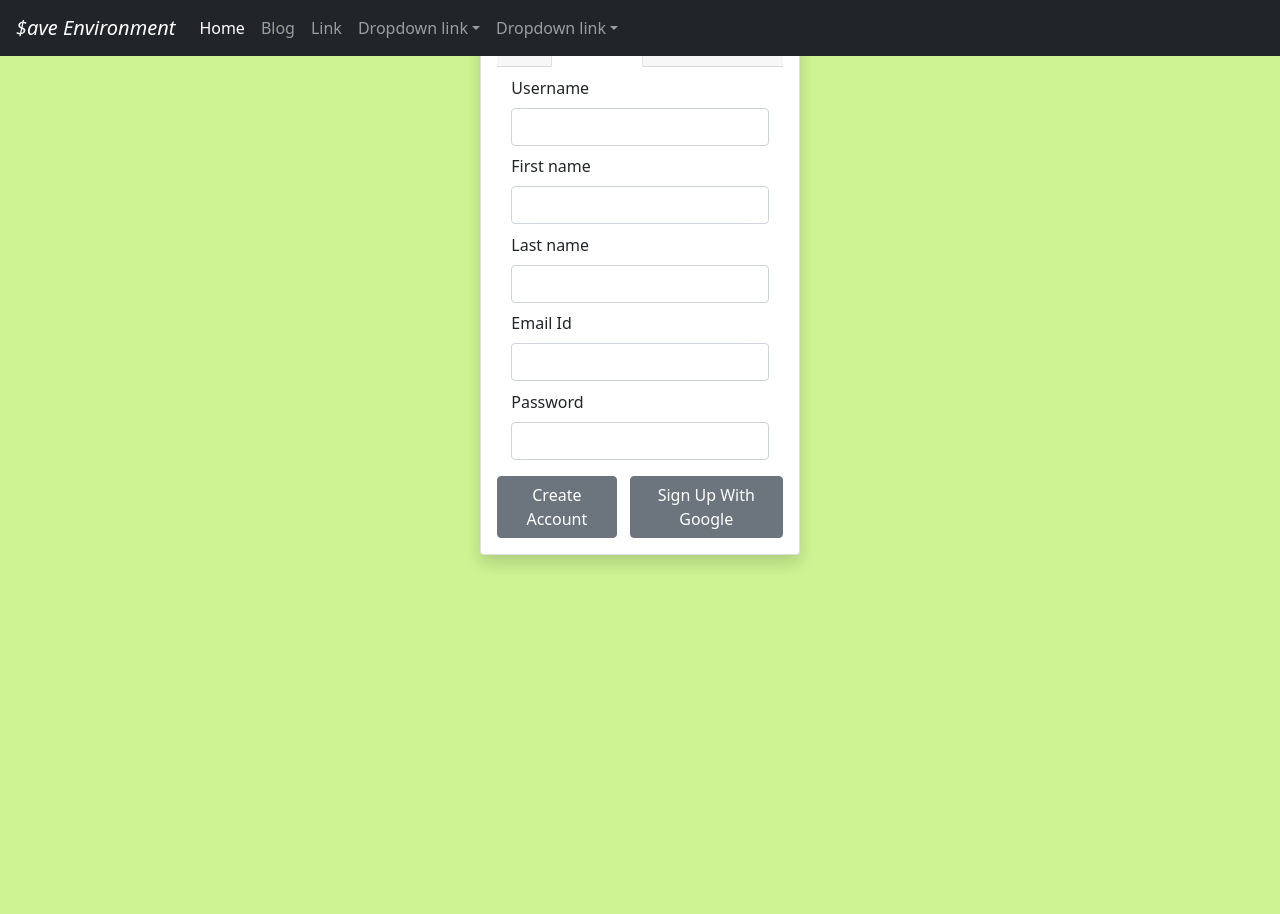
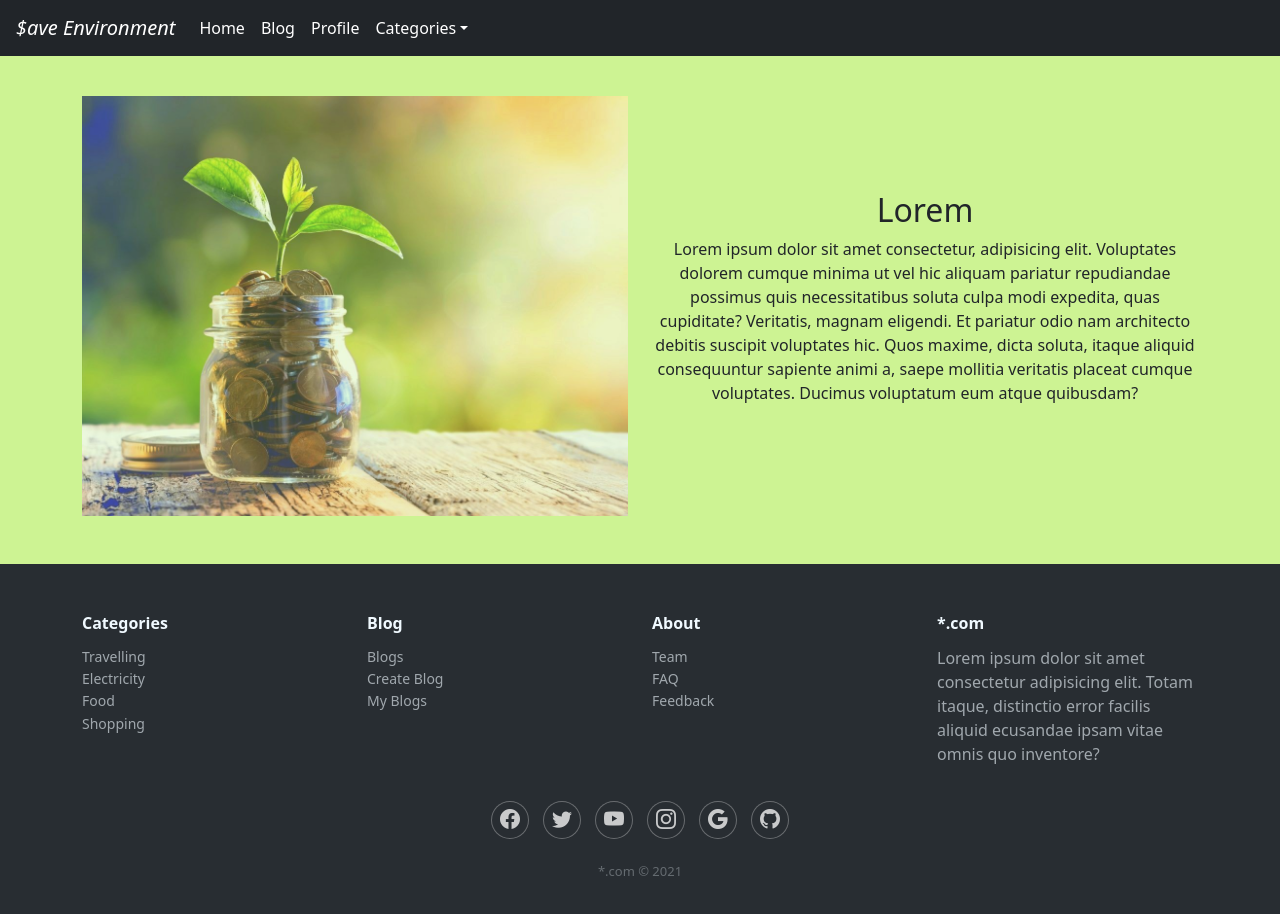
Before and after one commit to AnuraagReddy123/Connecting-IITTP, a React (Create React App) app: page / in a window 1280 px wide. Shown: the top 914 px of the page. Before the commit the page ends 800 px from the top, so only its background shows below. Built offline with nearby package versions, Linux system fonts and the light colour scheme.

Commit message:
added navigations

```diff
--- a/src/App.js
+++ b/src/App.js
@@ -11,6 +11,7 @@ import SingleBlog from './pages/Blog/SingleBlog';
 import WriteBlog from './pages/Blog/WriteBlog';
 import Homepage0 from './pages/Homepage/Homepage0';
 import Electricity from './pages/Energy/Electricity/Electricity';
+// import Travelling from './pages/Travel/travelling';
 
 function App() {
   return (
@@ -18,17 +19,20 @@ function App() {
     <BrowserRouter>
       <Navbar />
       <Switch>
-        <Route path='/home' exact>
+        <Route path='/' exact>
           <Homepage />
         </Route>
-        <Route path='/home0' exact>
+        <Route path='/home0'>
           <Homepage0 />
         </Route>
-        <Route path='/electricity' exact>
+        <Route path='/authentication'>
+          <Authentication />
+        </Route>
+        {/* <Route path = '/travelling'>
+          <Travelling />
+        </Route> */}
+        <Route path='/electricity'>
           <Electricity />
-        </Route>
-        <Route path='/' exact>
-          <Authentication />
         </Route>
         <Route path='/blogs'>
           <BlogPage />
--- a/src/components/Navbar.js
+++ b/src/components/Navbar.js
@@ -9,15 +9,27 @@ const Navbar = () => {
             <div className="collapse navbar-collapse" id="navbarNavDropdown">
                 <ul className="navbar-nav">
                     <li className="nav-item">
-                        <a className="nav-link active" aria-current="page" href="#">Home</a>
+                        <a className="nav-link active" aria-current="page" href="/">Home</a>
                     </li>
                     <li class="nav-item">
-                        <a className="nav-link" href="#">Blog</a>
+                        <a className="nav-link active" href="/blogs">Blog</a>
                     </li>
                     <li class="nav-item">
-                        <a className="nav-link" href="#">Link</a>
+                        <a className="nav-link active" href="/">Profile</a>
                     </li>
-                    <li className="nav-item dropdown">
+                    <li className="nav-item dropdown active">
+                        <a className="nav-link active dropdown-toggle" href="#" id="navbarDropdownMenuLink" role="button" data-bs-toggle="dropdown" aria-expanded="false">
+                            Categories
+                        </a>
+                        <ul className="dropdown-menu" aria-labelledby="navbarDropdownMenuLink">
+                            <li><a className="dropdown-item" href="/">Travelling</a></li>
+                            <li><a className="dropdown-item" href="/electricity">Electricity</a></li>
+                            <li><a className="dropdown-item" href="/food">Food</a></li>
+                            <li><a className="dropdown-item" href="/shopping">Shopping</a></li>
+                            {/* <li><a className="dropdown-item" href="/">Food</a></li> */}
+                        </ul>
+                    </li>
+                    {/* <li className="nav-item dropdown">
                         <a className="nav-link dropdown-toggle" href="#" id="navbarDropdownMenuLink" role="button" data-bs-toggle="dropdown" aria-expanded="false">
                             Dropdown link
                         </a>
@@ -26,17 +38,7 @@ const Navbar = () => {
                             <li><a className="dropdown-item" href="#">Another action</a></li>
                             <li><a className="dropdown-item" href="#">Something else here</a></li>
                         </ul>
-                    </li>
-                    <li className="nav-item dropdown">
-                        <a className="nav-link dropdown-toggle" href="#" id="navbarDropdownMenuLink" role="button" data-bs-toggle="dropdown" aria-expanded="false">
-                            Dropdown link
-                        </a>
-                        <ul className="dropdown-menu" aria-labelledby="navbarDropdownMenuLink">
-                            <li><a className="dropdown-item" href="#">Action</a></li>
-                            <li><a className="dropdown-item" href="#">Another action</a></li>
-                            <li><a className="dropdown-item" href="#">Something else here</a></li>
-                        </ul>
-                    </li>
+                    </li> */}
                 </ul>
             </div>
         </nav>
--- a/src/components/navbar.css
+++ b/src/components/navbar.css
@@ -7,7 +7,7 @@
     color: white;
 }  */
 
-.navbar.scrolled{
+/* .navbar.scrolled{
     background: rgb(189, 250, 97);
     transition: background 500ms;
-}
+} */
--- a/src/pages/Energy/Electricity/Electricity.js
+++ b/src/pages/Energy/Electricity/Electricity.js
@@ -1,6 +1,9 @@
 import "./electricity.css";
 
 const Electricity = () => {
+    const handleSave = () =>{
+
+    }
     return (
         <div id="electricity">
             <div className="container">
@@ -11,7 +14,7 @@ const Electricity = () => {
                     <form action="">
                         <label htmlFor="" className="form-label">New Electricity Bill :</label>
                         <input type="text" className="form-control" placeholder = "Enter new electricity bill" />
-                        <button type="submit" class="btn btn-primary mt-2">Save</button>
+                        <button type="submit" class="btn btn-primary mt-2 py-1" onClick = {handleSave}>Save</button>
                     </form>
                 </div>
             </div>
--- a/src/pages/Energy/Electricity/electricity.css
+++ b/src/pages/Energy/Electricity/electricity.css
@@ -6,4 +6,5 @@
 .card{
     width:20rem;
     margin : auto;
+    /* background:rgb(187, 241, 105);  */
 }
--- a/src/pages/Homepage/Homepage.js
+++ b/src/pages/Homepage/Homepage.js
@@ -3,7 +3,7 @@ import './homepage.css';
 const Homepage = () => {
     return (
         <div className = "conatainer-fluid">
-            <div className="container mt-5" id = "content">
+            <div className="container mt-5" id = "homepage-content">
                 <div className="row align-items-center text-center">
                     <div className="col-md-6">
                         <img src="../imgs/jar.jpg" alt="jar.jpg " className="img-fluid rounded py-5 img" />
@@ -20,32 +20,33 @@ const Homepage = () => {
                 <div className="container">
                     <div className="row">
                         <div className="col-md-3 item">
-                            <h3>Links</h3>
+                            <h3>Categories</h3>
                             <ul>
-                                <li><a href="#">link 1</a></li>
-                                <li><a href="#">link 2</a></li>
-                                <li><a href="#">link 3</a></li>
+                                <li><a href="/travelling">Travelling</a></li>
+                                <li><a href="/electricity">Electricity</a></li>
+                                <li><a href="/food">Food</a></li>
+                                <li><a href="/shopping">Shopping</a></li>
                             </ul>
                         </div>
                         <div className="col-md-3 item">
-                            <h3>Links</h3>
+                            <h3>Blog</h3>
                             <ul>
-                                <li><a href="#">link 1</a></li>
-                                <li><a href="#">link 2</a></li>
-                                <li><a href="#">link 3</a></li>
+                                <li><a href="/blogs">Blogs</a></li>
+                                <li><a href="/writeblog">Create Blog</a></li>
+                                <li><a href="/">My Blogs</a></li>
                             </ul>
                         </div>
                         <div className="col-md-3 item">
                             <h3>About</h3>
                             <ul>
                                 <li>
-                                    <a href="#">Team</a>
+                                    <a href="/">Team</a>
                                 </li>
                                 <li>
-                                    <a href="#">FAQ</a>
+                                    <a href="/">FAQ</a>
                                 </li>
                                 <li>
-                                    <a href="#">Something</a>
+                                    <a href="/">Feedback</a>
                                 </li>
                             </ul>
                         </div>
--- a/src/pages/Homepage/Homepage0.js
+++ b/src/pages/Homepage/Homepage0.js
@@ -4,28 +4,24 @@ const Homepage0 = () => {
     return (
         <div id="homepage0">
             <nav className="navbar navbar-dark bg-dark fixed-top">
-                <a href="/" className="navbar-brand"><i>Save Environment</i> </a>
+                <a href="/home0" className="navbar-brand"><i>$ave Environment</i></a>
                 <div className="d-inline-block">
-                    <a href="/" class="btn btn-outline-primary btn-sm mx-2" role="button">Sign In</a>
+                    <a href="/authentication" class="btn btn-outline-primary btn-sm mx-2" role="button">Sign In</a>
                     <span id="span1">/</span>
-                    <a href="/" class="btn btn-outline-primary btn-sm mx-2 me-3" role="button">Sign Up</a>
+                    <a href="/authentication" class="btn btn-outline-primary btn-sm mx-2 me-3" role="button">Sign Up</a>
                 </div>
             </nav>
-
-            <div className="container" id="homepage0-content">
-                <p>Lorem ipsum dolor, sit amet consectetur adipisicing elit. Eligendi enim accusamus deleniti doloribus! Omnis a suscipit magnam, blanditiis laborum architecto vitae maxime error sed eum inventore, hic dolorum ipsum iusto.</p>
-                <p>Lorem, ipsum dolor sit amet consectetur adipisicing elit. Maxime magnam voluptatem quae ut et consequatur adipisci a natus, quidem enim, iure accusamus tenetur dolorem obcaecati odio, similique labore mollitia officia.
-                    Repudiandae voluptas alias officiis atque ad reprehenderit unde fugiat voluptatem, suscipit odit velit harum, dolore et libero molestiae incidunt facilis at quos eaque maiores provident? Aliquid laboriosam libero vitae sint!
-                    Accusantium voluptatum reprehenderit eum vero provident, quis amet, voluptates impedit ad molestias nisi quod eveniet itaque dolores iusto, incidunt nostrum enim obcaecati. Eius inventore quidem odit, dolore molestiae facere nisi.
-                    Exercitationem architecto, porro fugiat quisquam saepe, neque voluptates necessitatibus et delectus dolores voluptatum, obcaecati voluptate error. Laudantium, vitae dolorum quam hic aliquid deleniti, molestiae reiciendis quos dolores ea est laborum.
-                    Ipsam officiis dolore cum assumenda dignissimos corrupti, similique perspiciatis suscipit id quo! Impedit iure a animi nesciunt, modi iusto eius rerum? Asperiores esse totam modi odit blanditiis, deleniti dolore impedit!
-                    Et, dolore suscipit minima in veniam eius sunt beatae nostrum? Tempore unde, excepturi asperiores rerum aliquam voluptate facilis voluptatem sequi ea tenetur accusantium, et dolorum obcaecati sit debitis aut necessitatibus?
-                    Nisi corrupti incidunt ipsum exercitationem repudiandae neque, dignissimos quam et nesciunt necessitatibus veniam? Ut delectus voluptatem animi est nulla debitis quasi voluptatum harum distinctio, facere quibusdam necessitatibus consequuntur repellat? Modi.
-                    Quo itaque quia, eos placeat delectus qui. Debitis doloribus voluptatibus sapiente. Ipsum amet odio perspiciatis. Suscipit magni tempore delectus laboriosam, optio qui eos vitae eaque asperiores veritatis quam aspernatur reprehenderit!
-                    Distinctio aperiam nobis nam nihil nesciunt est eum velit esse sed at, tempore nemo cumque recusandae enim quidem perspiciatis totam repudiandae vel iusto. Odio, molestias porro? Odio modi nemo deleniti!
-                    Nisi laudantium quibusdam atque accusamus omnis modi deleniti quis provident magnam molestias. Molestiae placeat voluptatibus ex quaerat quasi sit excepturi quibusdam labore sunt reiciendis sint debitis incidunt necessitatibus, eligendi eaque!
-                    Pariatur repellat ullam voluptatem nam, est cumque magni tenetur, vel maxime blanditiis in reiciendis maiores iusto vitae itaque? Iusto, dicta laborum? Et nesciunt aliquid labore est ab quis natus eius?
-                </p>
+            <div className="container mt-5" id = "homepage0-content">
+                <div className="row align-items-center text-center">
+                    <div className="col-md-6">
+                        <img src="../imgs/jar.jpg" alt="jar.jpg " className="img-fluid rounded py-5 img" />
+                    </div>
+                    <div className="col-md-6">
+                        <h2>Lorem</h2>
+                        <p>Lorem ipsum dolor sit amet consectetur, adipisicing elit. Voluptates dolorem cumque minima ut vel hic aliquam pariatur repudiandae possimus quis necessitatibus soluta culpa modi expedita, quas cupiditate? Veritatis, magnam eligendi.
+                        Et pariatur odio nam architecto debitis suscipit voluptates hic. Quos maxime, dicta soluta, itaque aliquid consequuntur sapiente animi a, saepe mollitia veritatis placeat cumque voluptates. Ducimus voluptatum eum atque quibusdam?</p>
+                    </div>
+                </div>
             </div>
 
             <footer className="footer-dark mx-0">
```
Also changed, not shown: src/pages/Homepage/homepage.css (+4 -4 lines).
